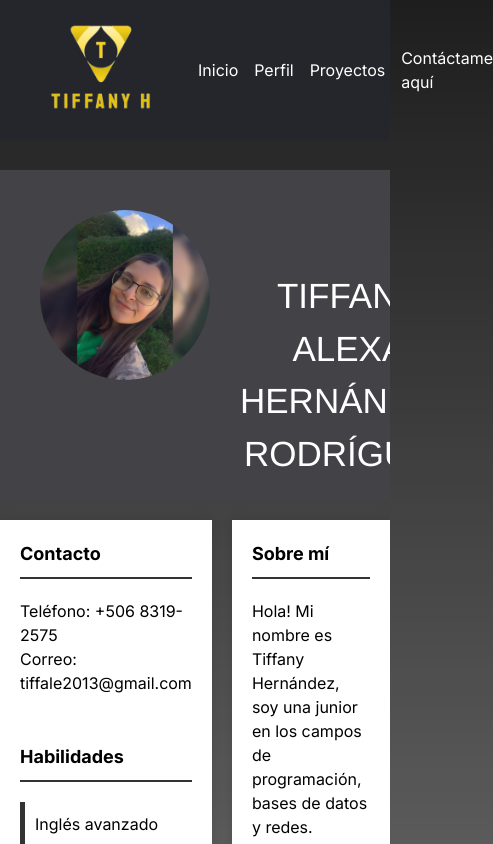
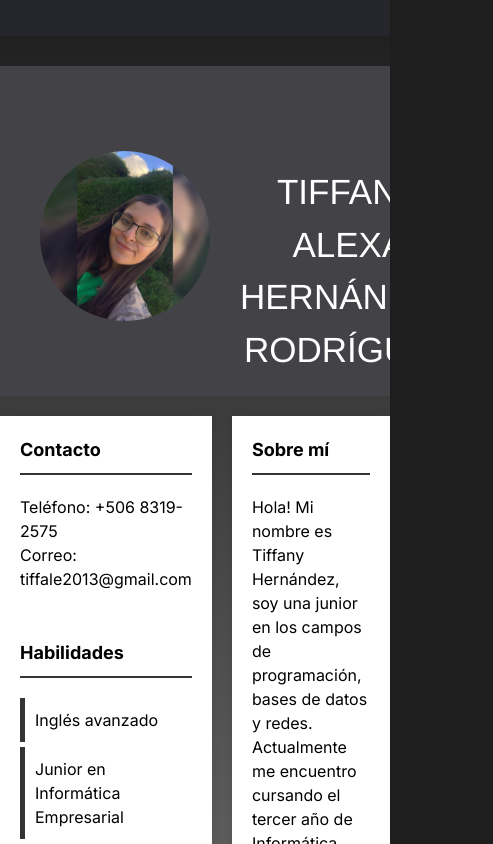
Before and after one commit to tihernan/portafolio_personal, a Next.js app: page /personal in a window 390 px wide. Shown: the top 844 px of the page, 493 px wide, since content can reach past the window. Built offline with nearby package versions, Linux system fonts and the light colour scheme.

Commit message:
Cambio en el header
El responsive del header ahora se muestra a manera de un menu desplegable, wiii

```diff
--- a/src/app/globals.css
+++ b/src/app/globals.css
@@ -83,8 +83,19 @@ body {
   }
 
   .nav-links {
-    flex-direction: row;
+    display: none;
+    flex-direction: column;
     gap: 1rem;
+  }
+
+  .nav-links.active {
+    display: flex;
+  }
+
+  .header {
+    display: flex;
+    align-items: center;
+    justify-content: space-between;
   }
 
   .header img.foto {
@@ -93,10 +104,17 @@ body {
     margin: 20px 0;
   }
 
+  .menu-icon {
+    cursor: pointer;
+    font-size: 2rem;
+    display: block;
+  }
+
   .nav-link {
     font-size: 1rem;
   }
 }
+
 
 
 /*Footer*/
--- a/src/components/header.tsx
+++ b/src/components/header.tsx
@@ -7,6 +7,9 @@ export default function Header() {
       <nav className="nav-content">
         <div className="nav-links">
           <img src="/images/logo1.png" alt="Mi Logo" className="logo" width={150} height={150} />
+          <div className="menu-icon" id="menu-icon">
+            &#9776;
+          </div>
           <Link href="/" className="nav-link">Inicio</Link>
           <Link href="/personal" className="nav-link">Perfil</Link>
           <Link href="/proyects" className="nav-link">Proyectos</Link>
```
